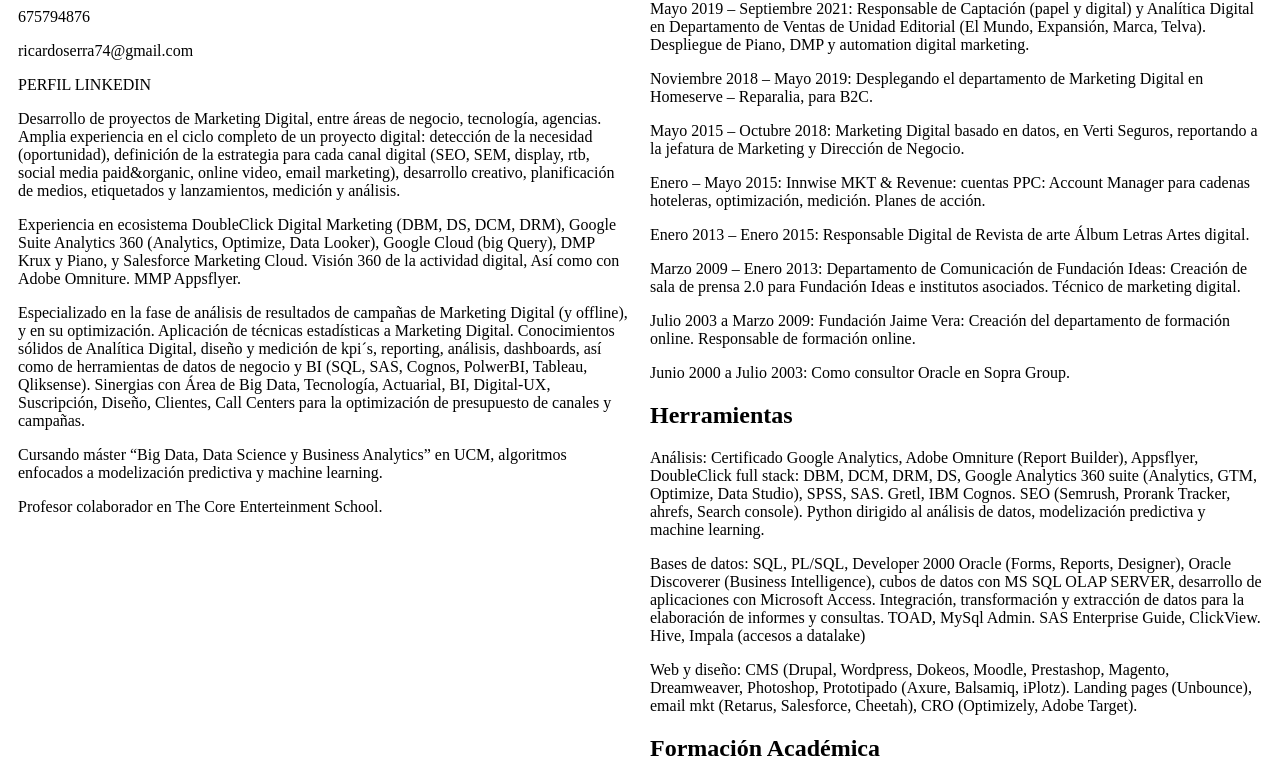
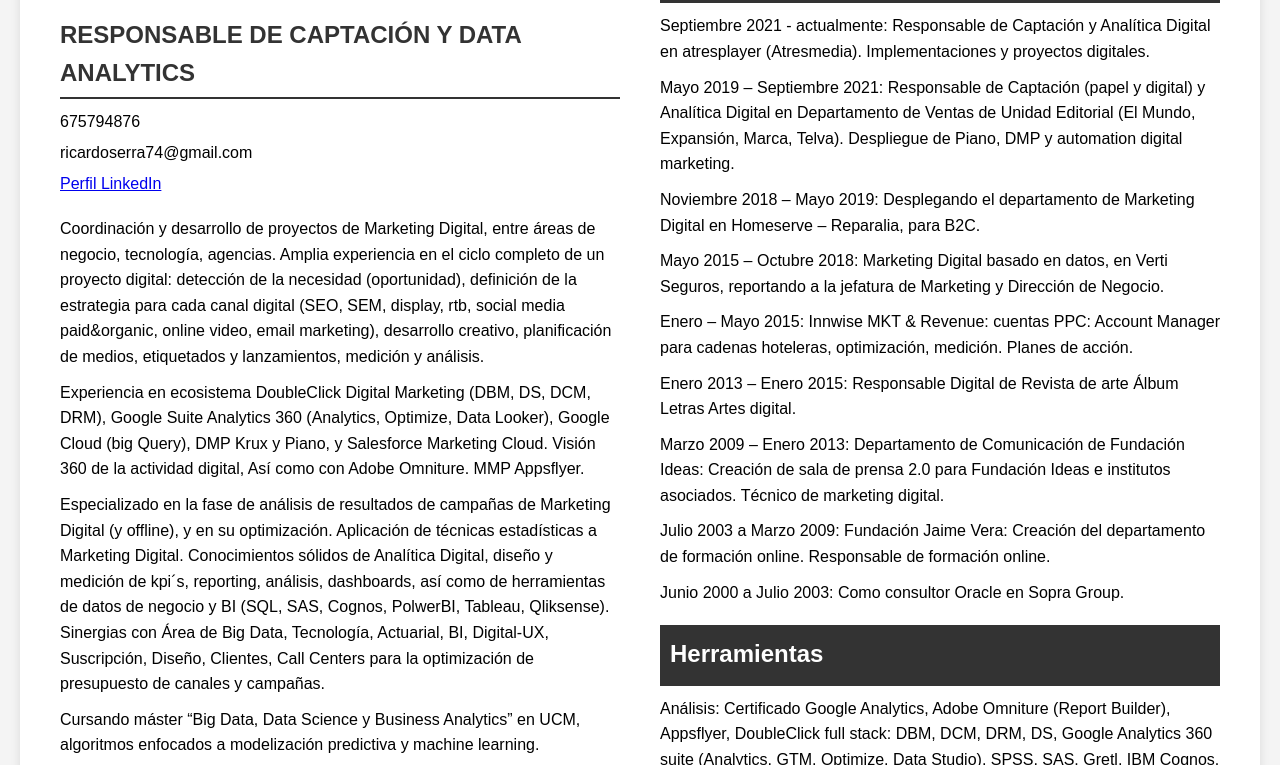
Before and after one commit to ricardoserra74/ricardoserra74.github.io, a plain HTML site: page index.html in a window 1280 px wide. Shown: the part 137-902 px from the top of the page. Drawn offline with Linux system fonts and the light colour scheme.

Commit message:
Update index.html

```diff
--- a/index.html
+++ b/index.html
@@ -5,12 +5,53 @@
     <meta name="viewport" content="width=device-width, initial-scale=1.0">
     <title>CV Ricardo Serra Segura</title>
     <style>
+        body {
+            font-family: Arial, sans-serif;
+            line-height: 1.6;
+            margin: 0;
+            padding: 0;
+            background-color: #f4f4f4;
+        }
         .container {
             display: flex;
+            flex-wrap: wrap;
+            max-width: 1200px;
+            margin: 20px auto;
+            background: #fff;
+            box-shadow: 0 0 10px rgba(0, 0, 0, 0.1);
+            padding: 20px;
         }
         .column {
             flex: 1;
+            padding: 20px;
+        }
+        h1, h2 {
+            color: #333;
+        }
+        h1 {
+            font-size: 2em;
+            margin-bottom: 10px;
+        }
+        h2 {
+            font-size: 1.5em;
+            margin-bottom: 10px;
+            border-bottom: 2px solid #333;
+            padding-bottom: 5px;
+        }
+        p {
+            margin: 10px 0;
+        }
+        .contact-info {
+            margin-bottom: 20px;
+        }
+        .contact-info p {
+            margin: 5px 0;
+        }
+        .section-title {
+            background: #333;
+            color: #fff;
             padding: 10px;
+            margin: 20px 0 10px;
         }
     </style>
 </head>
@@ -19,17 +60,19 @@
         <div class="column">
             <h1>RICARDO SERRA SEGURA</h1>
             <h2>RESPONSABLE DE CAPTACIÓN Y DATA ANALYTICS</h2>
-            <p>675794876</p>
-            <p>ricardoserra74@gmail.com</p>
-            <p>PERFIL LINKEDIN</p>
-            <p>Desarrollo de proyectos de Marketing Digital, entre áreas de negocio, tecnología, agencias. Amplia experiencia en el ciclo completo de un proyecto digital: detección de la necesidad (oportunidad), definición de la estrategia para cada canal digital (SEO, SEM, display, rtb, social media paid&organic, online video, email marketing), desarrollo creativo, planificación de medios, etiquetados y lanzamientos, medición y análisis.</p>
+            <div class="contact-info">
+                <p>675794876</p>
+                <p>ricardoserra74@gmail.com</p>
+                <p><a href="http://es.linkedin.com/in/ricardoserrasegura/" target="_blank">Perfil LinkedIn</a></p>
+            </div>
+            <p>Coordinación y desarrollo de proyectos de Marketing Digital, entre áreas de negocio, tecnología, agencias. Amplia experiencia en el ciclo completo de un proyecto digital: detección de la necesidad (oportunidad), definición de la estrategia para cada canal digital (SEO, SEM, display, rtb, social media paid&organic, online video, email marketing), desarrollo creativo, planificación de medios, etiquetados y lanzamientos, medición y análisis.</p>
             <p>Experiencia en ecosistema DoubleClick Digital Marketing (DBM, DS, DCM, DRM), Google Suite Analytics 360 (Analytics, Optimize, Data Looker), Google Cloud (big Query), DMP Krux y Piano, y Salesforce Marketing Cloud. Visión 360 de la actividad digital, Así como con Adobe Omniture. MMP Appsflyer.</p>
             <p>Especializado en la fase de análisis de resultados de campañas de Marketing Digital (y offline), y en su optimización. Aplicación de técnicas estadísticas a Marketing Digital. Conocimientos sólidos de Analítica Digital, diseño y medición de kpi´s, reporting, análisis, dashboards, así como de herramientas de datos de negocio y BI (SQL, SAS, Cognos, PolwerBI, Tableau, Qliksense). Sinergias con Área de Big Data, Tecnología, Actuarial, BI, Digital-UX, Suscripción, Diseño, Clientes, Call Centers para la optimización de presupuesto de canales y campañas.</p>
             <p>Cursando máster “Big Data, Data Science y Business Analytics” en UCM, algoritmos enfocados a modelización predictiva y machine learning.</p>
             <p>Profesor colaborador en The Core Enterteinment School.</p>
         </div>
         <div class="column">
-            <h2>Experiencia Profesional</h2>
+            <h2 class="section-title">Experiencia Profesional</h2>
             <p>Septiembre 2021 - actualmente: Responsable de Captación y Analítica Digital en atresplayer (Atresmedia). Implementaciones y proyectos digitales.</p>
             <p>Mayo 2019 – Septiembre 2021: Responsable de Captación (papel y digital) y Analítica Digital en Departamento de Ventas de Unidad Editorial (El Mundo, Expansión, Marca, Telva). Despliegue de Piano, DMP y automation digital marketing.</p>
             <p>Noviembre 2018 – Mayo 2019: Desplegando el departamento de Marketing Digital en Homeserve – Reparalia, para B2C.</p>
@@ -39,11 +82,11 @@
             <p>Marzo 2009 – Enero 2013: Departamento de Comunicación de Fundación Ideas: Creación de sala de prensa 2.0 para Fundación Ideas e institutos asociados. Técnico de marketing digital.</p>
             <p>Julio 2003 a Marzo 2009: Fundación Jaime Vera: Creación del departamento de formación online. Responsable de formación online.</p>
             <p>Junio 2000 a Julio 2003: Como consultor Oracle en Sopra Group.</p>
-            <h2>Herramientas</h2>
+            <h2 class="section-title">Herramientas</h2>
             <p>Análisis: Certificado Google Analytics, Adobe Omniture (Report Builder), Appsflyer, DoubleClick full stack: DBM, DCM, DRM, DS, Google Analytics 360 suite (Analytics, GTM, Optimize, Data Studio), SPSS, SAS. Gretl, IBM Cognos. SEO (Semrush, Prorank Tracker, ahrefs, Search console). Python dirigido al análisis de datos, modelización predictiva y machine learning.</p>
             <p>Bases de datos: SQL, PL/SQL, Developer 2000 Oracle (Forms, Reports, Designer), Oracle Discoverer (Business Intelligence), cubos de datos con MS SQL OLAP SERVER, desarrollo de aplicaciones con Microsoft Access. Integración, transformación y extracción de datos para la elaboración de informes y consultas. TOAD, MySql Admin. SAS Enterprise Guide, ClickView. Hive, Impala (accesos a datalake)</p>
             <p>Web y diseño: CMS (Drupal, Wordpress, Dokeos, Moodle, Prestashop, Magento, Dreamweaver, Photoshop, Prototipado (Axure, Balsamiq, iPlotz). Landing pages (Unbounce), email mkt (Retarus, Salesforce, Cheetah), CRO (Optimizely, Adobe Target).</p>
-            <h2>Formación Académica</h2>
+            <h2 class="section-title">Formación Académica</h2>
             <p>Licenciatura en Ciencias Económicas. 1992 – 1997. Universidad Autónoma de Madrid.</p>
             <p>Postgrado en “Análisis de datos en Investigación social y de Mercados”. 2007-2008. Universidad Complutense.</p>
             <p>Máster en Análisis Digital. Kschool – 2012.</p>
```
